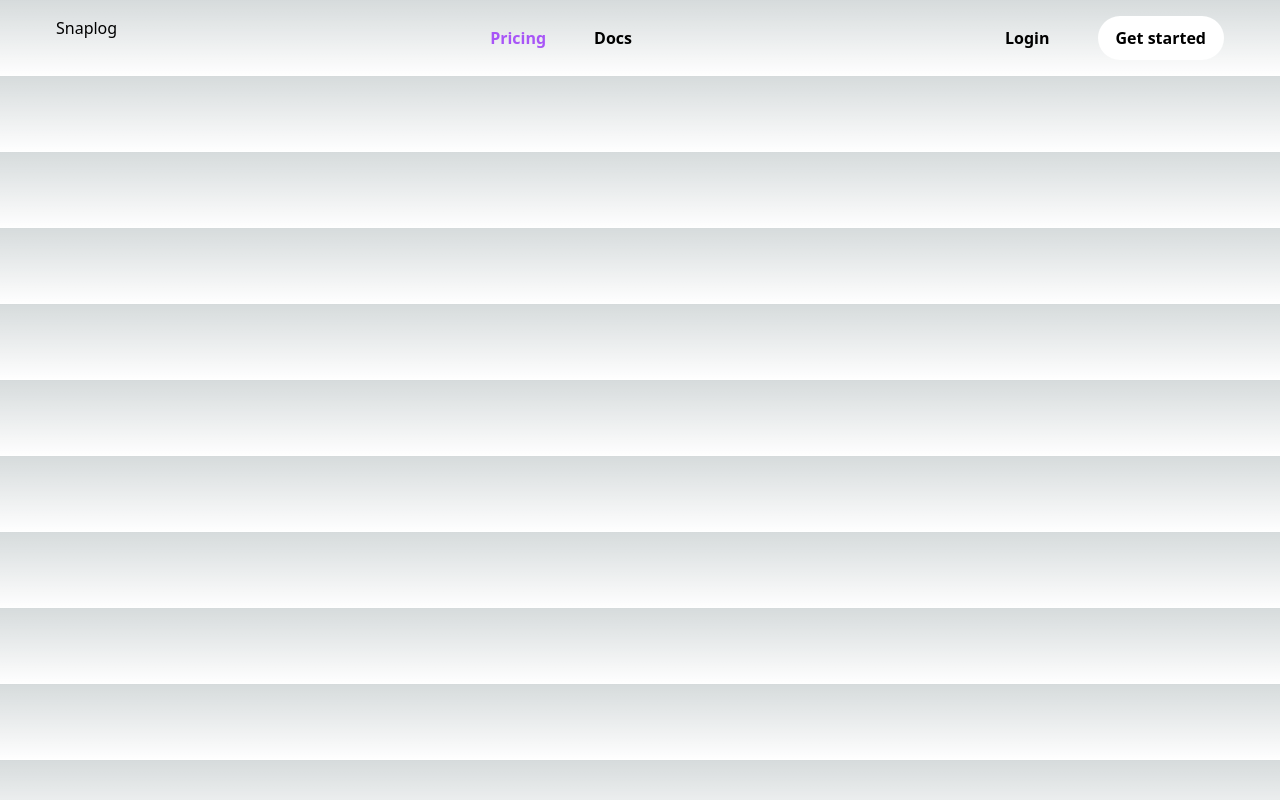
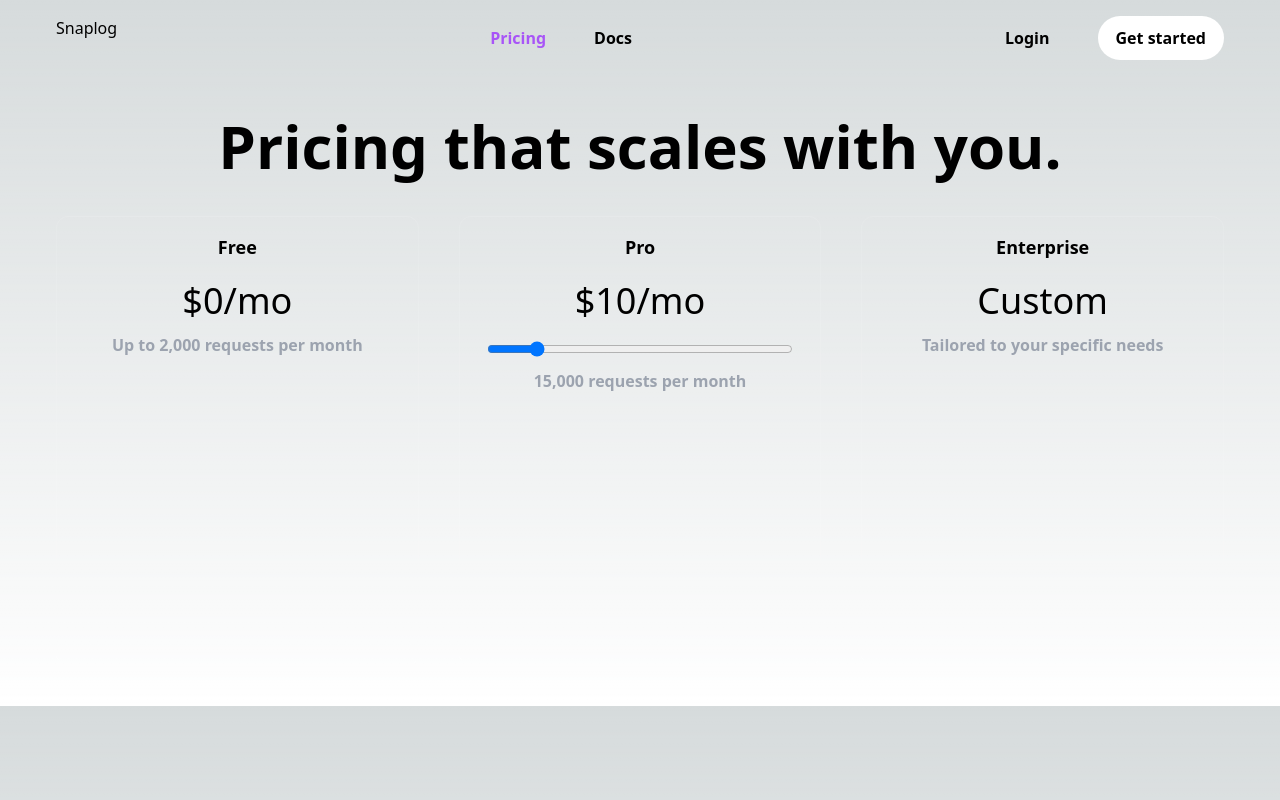
Before and after one commit to akinloluwami/logdrop, a Next.js app: page /pricing in a window 1280 px wide. Built offline with nearby package versions, Linux system fonts and the light colour scheme.

Commit message:
pricing tier algorithm

```diff
--- a/pages/pricing.tsx
+++ b/pages/pricing.tsx
@@ -1,10 +1,100 @@
 import Navbar from "@/components/Navbar";
-import React from "react";
+import { ChangeEvent, useState } from "react";
 
 const Pricing = () => {
+  const [requests, setRequests] = useState(15_000);
+
+  const formatWithComma = (num: number) => {
+    return num.toString().replace(/\B(?=(\d{3})+(?!\d))/g, ",");
+  };
+
+  const requestTiers = [
+    5_000, 6_000, 7_000, 8_000, 9_000, 10_000, 15_000, 20_000, 25_000, 30_000,
+    35_000, 40_000, 45_000, 50_000, 60_000, 70_000, 80_000, 90_000, 100_000,
+    110_000, 120_000, 130_000, 140_000, 150_000, 200_000, 250_000, 300_000,
+    350_000, 400_000, 450_000, 500_000, 550_000, 600_000, 650_000, 700_000,
+    800_000, 900_000, 1_000_000, 1_100_000, 1_200_000, 1_300_000, 1_400_000,
+    1_500_000, 1_600_000, 1_700_000, 1_800_000, 1_900_000, 2_000_000, 2_100_000,
+    2_200_000, 2_300_000, 2_400_000, 2_500_000, 3_000_000, 3_500_000, 4_000_000,
+    5_000_000, 6_000_000, 7_000_000, 8_000_000, 8_500_000, 9_000_000,
+    10_000_000,
+  ];
+
+  const handleSliderChange = (e: ChangeEvent<HTMLInputElement>) => {
+    const sliderValue = Number(e.target.value);
+    const exponent = sliderValue / 1000;
+    const newValue = Math.pow(10, exponent);
+    const closestTier = requestTiers.reduce((prev, curr) => {
+      return Math.abs(curr - newValue) < Math.abs(prev - newValue)
+        ? curr
+        : prev;
+    });
+    setRequests(closestTier);
+  };
+
+  const pricingRanges = [
+    { min: 5000, max: 15000, price: 10 },
+    { min: 20000, max: 50000, price: 20 },
+    { min: 60000, max: 100000, price: 35 },
+    { min: 110000, max: 150000, price: 50 },
+    { min: 160000, max: 250000, price: 80 },
+    { min: 300000, max: 650000, price: 200 },
+    { min: 700000, max: 1300000, price: 400 },
+    { min: 1400000, max: 2300000, price: 700 },
+    { min: 2400000, max: 3500000, price: 900 },
+    { min: 4000000, max: 5000000, price: 1200 },
+    { min: 6000000, max: 8000000, price: 2000 },
+    { min: 8500000, max: 10000000, price: 2500 },
+  ];
+
+  const calculatePrice = () => {
+    for (const range of pricingRanges) {
+      if (requests >= range.min && requests <= range.max) {
+        return range.price;
+      }
+    }
+    return 0;
+  };
+
   return (
-    <div>
+    <div className="pb-10">
       <Navbar />
+      <div className="mt-10">
+        <h1 className="text-6xl font-bold text-center">
+          Pricing that scales with you.
+        </h1>
+        <div className="flex items-center justify-center mt-10 px-14 gap-10">
+          <div className="py-4 w-1/3 h-[450px] border border-white/10 rounded-xl flex flex-col items-center">
+            <p className="text-lg font-semibold">Free</p>
+            <h3 className="mt-5 text-4xl">$0/mo</h3>
+            <p className="mt-3 text-gray-400 font-semibold">
+              Up to 2,000 requests per month
+            </p>{" "}
+          </div>
+          <div className="py-4 w-1/3 h-[450px] border border-white/10 rounded-xl flex flex-col items-center">
+            <p className="text-lg font-semibold">Pro</p>
+            <h3 className="mt-5 text-4xl">${calculatePrice()}/mo</h3>
+            <input
+              type="range"
+              min={Math.log10(requestTiers[0]) * 1000}
+              max={Math.log10(requestTiers[requestTiers.length - 1]) * 1000}
+              className="w-[85%] mt-5"
+              onChange={handleSliderChange}
+              value={Math.log10(requests) * 1000}
+            />
+            <p className="mt-3 text-gray-400 font-semibold">
+              {formatWithComma(requests)} requests per month
+            </p>{" "}
+          </div>
+          <div className="py-4 w-1/3 h-[450px] border border-white/10 rounded-xl flex flex-col items-center">
+            <p className="text-lg font-semibold">Enterprise</p>
+            <h3 className="mt-5 text-4xl">Custom</h3>
+            <p className="mt-3 text-gray-400 font-semibold">
+              Tailored to your specific needs
+            </p>
+          </div>
+        </div>
+      </div>
     </div>
   );
 };
```
